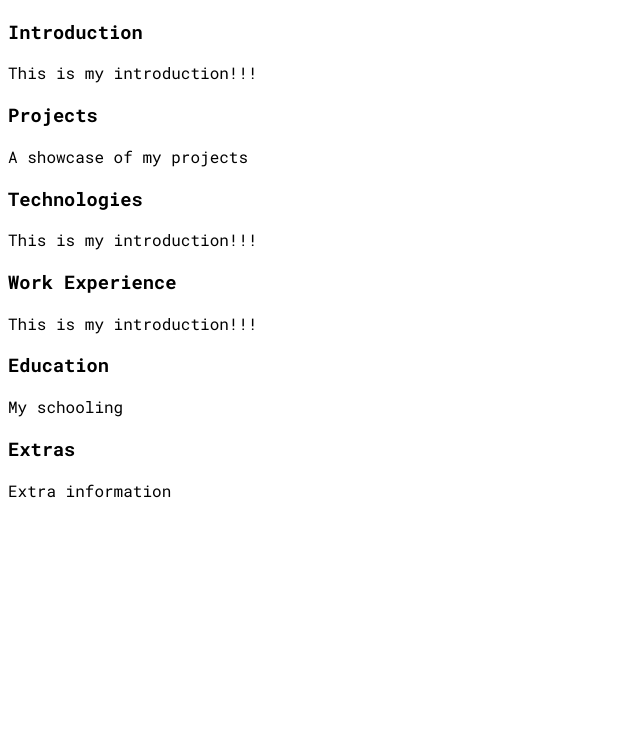
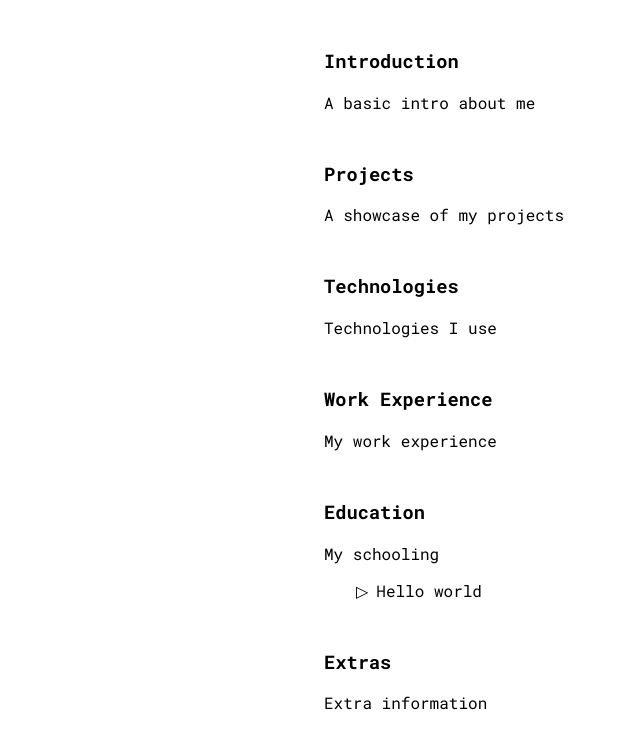
Before and after one commit to jarmeister99/portfolio, a React (Create React App) app: page / in a window 1280 px wide. Shown: the top 748 px of the page, without its empty margins (0-640 px from the left). Built offline with nearby package versions, Linux system fonts and the light colour scheme.

Commit message:
pulled in sass loader

```diff
--- a/package.json
+++ b/package.json
@@ -12,6 +12,7 @@
     "@types/react": "^16.14.21",
     "@types/react-dom": "^16.9.14",
     "@types/react-redux": "^7.1.20",
+    "node-sass": "^6.0.1",
     "react": "^17.0.2",
     "react-dom": "^17.0.2",
     "react-redux": "^7.2.6",
@@ -39,5 +40,8 @@
       "last 1 firefox version",
       "last 1 safari version"
     ]
+  },
+  "devDependencies": {
+    "@types/styled-components": "^5.1.15"
   }
 }
--- a/src/App.tsx
+++ b/src/App.tsx
@@ -7,20 +7,24 @@ import ProjectSection from './components/Section/sections/Projects';
 import TechnologiesSection from './components/Section/sections/Technologies';
 import WorkExperienceSection from './components/Section/sections/WorkExperience';
 
-import './index.css'
+import styled from 'styled-components'
+
+import './index.scss'
+
+const AppContainer = styled.div`
+
+`;
 
 function App() {
   return (
-    <div className="App">
-      <div>
-        <Section heading={"Introduction"} content={IntroductionSection}/>
-        <Section heading={"Projects"} content={ProjectSection} />
-        <Section heading={"Technologies"} content={TechnologiesSection}/>
-        <Section heading={"Work Experience"} content={WorkExperienceSection}/>
-        <Section heading={"Education"} content={EducationSection}/>
-        <Section heading={"Extras"} content={ExtraSection}/>
-      </div>
-    </div>
+    <AppContainer className="App">
+      <Section heading={"Introduction"} content={IntroductionSection} />
+      <Section heading={"Projects"} content={ProjectSection} />
+      <Section heading={"Technologies"} content={TechnologiesSection} />
+      <Section heading={"Work Experience"} content={WorkExperienceSection} />
+      <Section heading={"Education"} content={EducationSection} />
+      <Section heading={"Extras"} content={ExtraSection} />
+    </AppContainer>
   );
 }
 
--- a/src/components/Section/Section.tsx
+++ b/src/components/Section/Section.tsx
@@ -1,3 +1,5 @@
+import styled from "styled-components";
+
 interface ISectionHeading {
     heading: string;
 }
@@ -9,6 +11,12 @@ const SectionHeading: React.FC<ISectionHeading> = (props: ISectionHeading) => {
     )
 }
 
+const SectionContainer = styled.div`
+    margin-top: 3em;
+    padding-left: 25%;
+    padding-right: 25%;
+    font-family: RobotoMono;
+`;
 interface ISection {
     heading: string;
     content: React.FC<any>;
@@ -16,10 +24,10 @@ interface ISection {
 const Section: React.FC<ISection> = (props: ISection) => {
     const Content = props.content;
     return (
-        <div style={{fontFamily: "RobotoMono"}}>
+        <SectionContainer>
             <SectionHeading heading={props.heading}/>
             <Content />
-        </div>
+        </SectionContainer>
     )
 }
 
--- a/src/components/Section/sections/Education.tsx
+++ b/src/components/Section/sections/Education.tsx
@@ -3,6 +3,9 @@ const EducationSection: React.FC = () => {
     return (
         <div>
             <p>My schooling</p>
+            <ul className="triangle-bullets">
+                <li>Hello world</li>
+            </ul>
         </div>
     )
 }
--- a/src/components/Section/sections/Introduction.tsx
+++ b/src/components/Section/sections/Introduction.tsx
@@ -2,7 +2,7 @@
 const IntroductionSection: React.FC = () => {
     return (
         <div>
-            <p>This is my introduction!!!</p>
+            <p>A basic intro about me</p>
         </div>
     )
 }
--- a/src/components/Section/sections/Technologies.tsx
+++ b/src/components/Section/sections/Technologies.tsx
@@ -1,9 +1,9 @@
 
-const IntroductionSection: React.FC = () => {
+const TechnologiesSection: React.FC = () => {
     return (
         <div>
-            <p>This is my introduction!!!</p>
+            <p>Technologies I use</p>
         </div>
     )
 }
-export default IntroductionSection;
+export default TechnologiesSection;
--- a/src/components/Section/sections/WorkExperience.tsx
+++ b/src/components/Section/sections/WorkExperience.tsx
@@ -1,9 +1,9 @@
 
-const IntroductionSection: React.FC = () => {
+const WorkExperienceSection: React.FC = () => {
     return (
         <div>
-            <p>This is my introduction!!!</p>
+            <p>My work experience</p>
         </div>
     )
 }
-export default IntroductionSection;
+export default WorkExperienceSection;
--- a/src/index.css
+++ /dev/null
@@ -1,6 +0,0 @@
-@font-face {
-    font-family: 'RobotoMono';
-    src: local('RobotoMono'), url(./fonts/RobotoMono.ttf) format('truetype');
-    /* other formats include: 'woff2', 'truetype, 'opentype',
-                              'embedded-opentype', and 'svg' */
-  }
--- /dev/null
+++ b/src/index.scss
@@ -0,0 +1,15 @@
+@font-face {
+    font-family: "RobotoMono";
+    src: local("RobotoMono"), url(./fonts/RobotoMono.ttf) format("truetype");
+    /* other formats include: 'woff2', 'truetype, 'opentype',
+                              'embedded-opentype', and 'svg' */
+}
+
+.triangle-bullets {
+    list-style: none;
+    li::before {
+        content: "▷";
+        margin-right: 0.5em;
+        margin-left: -0.5em;
+    }
+}
```
Also changed, not shown: 1 other file (tests, documents, lock files or other folders).
